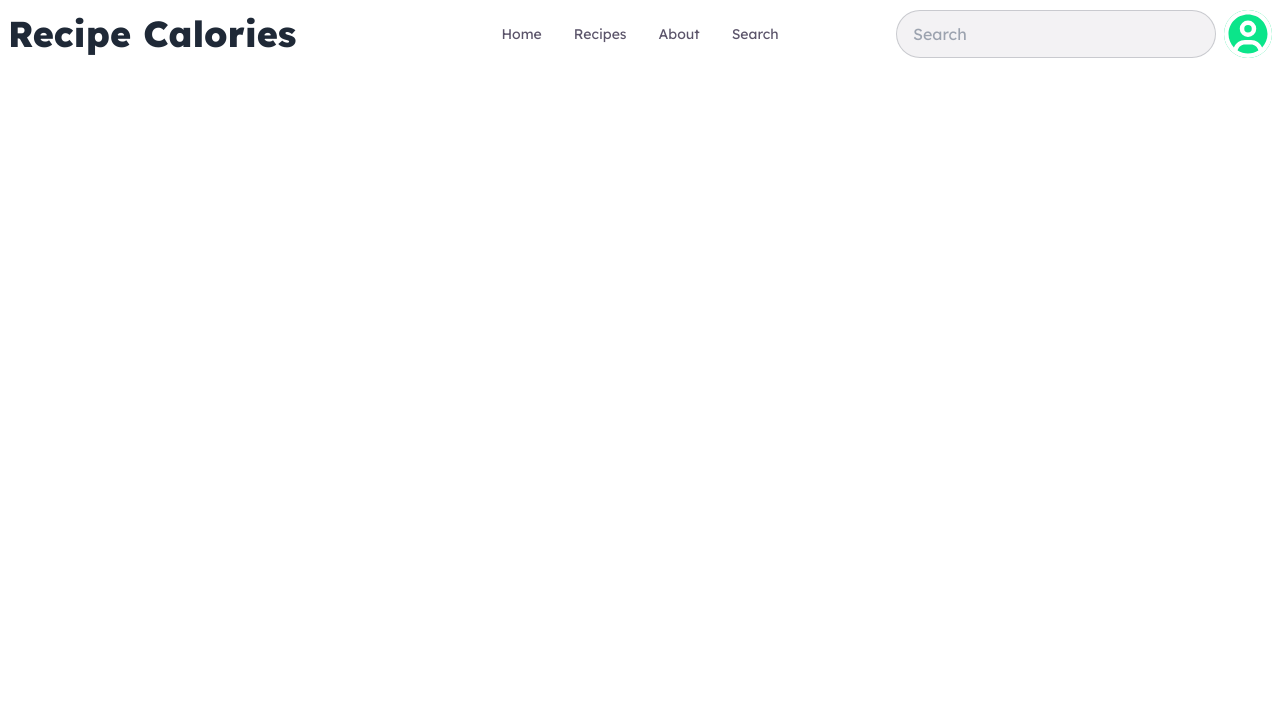
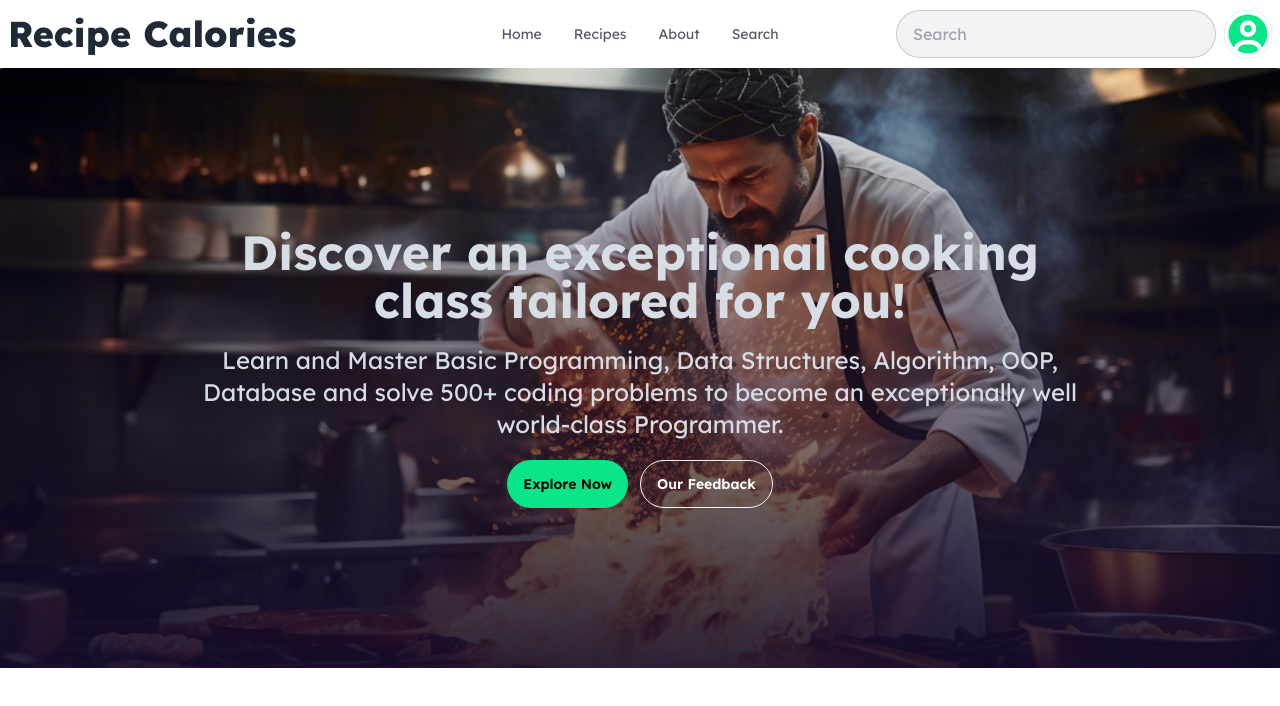
Before and after one commit to AdnaNation/chefs-table, a React (Vite) app: page / in a window 1280 px wide. Shown: the top 706 px of the page. Built offline with nearby package versions, Linux system fonts and the light colour scheme.

Commit message:
cover section added

```diff
--- a/src/components/Header/Header.jsx
+++ b/src/components/Header/Header.jsx
@@ -1,6 +1,9 @@
 import { FaRegCircleUser } from "react-icons/fa6";
+import cover from '../../assets/cover.png';
+
 const Header = () => {
     return (
+        <>
         <div>
             <div className="navbar bg-base-100">
             <div className="navbar-start">
@@ -40,6 +43,20 @@ const Header = () => {
             </div>
         </div>
         </div>
+
+        <div className="hero lg:h-[600px]" style={{backgroundImage: `url(${cover})`}}>
+  <div className=" bg-opacity-40"></div>
+  <div className="hero-content text-center text-neutral-content">
+    <div className="max-w-4xl">
+      <h1 className="mb-5 text-3xl lg:text-5xl font-bold">Discover an exceptional cooking class tailored for you!</h1>
+      <p className="mb-5 text-xs lg:text-2xl">Learn and Master Basic Programming, Data Structures, Algorithm, OOP, Database and solve 500+ coding problems to become an exceptionally well world-class Programmer.</p>
+      <button className="btn rounded-3xl mr-3 bg-[#0BE58A] text-black border-none">Explore Now</button>
+      <button className="btn bg-inherit rounded-3xl text-white">Our Feedback</button>
+    </div>
+  </div>
+</div>
+        </>
+
     );
 };
 
```
